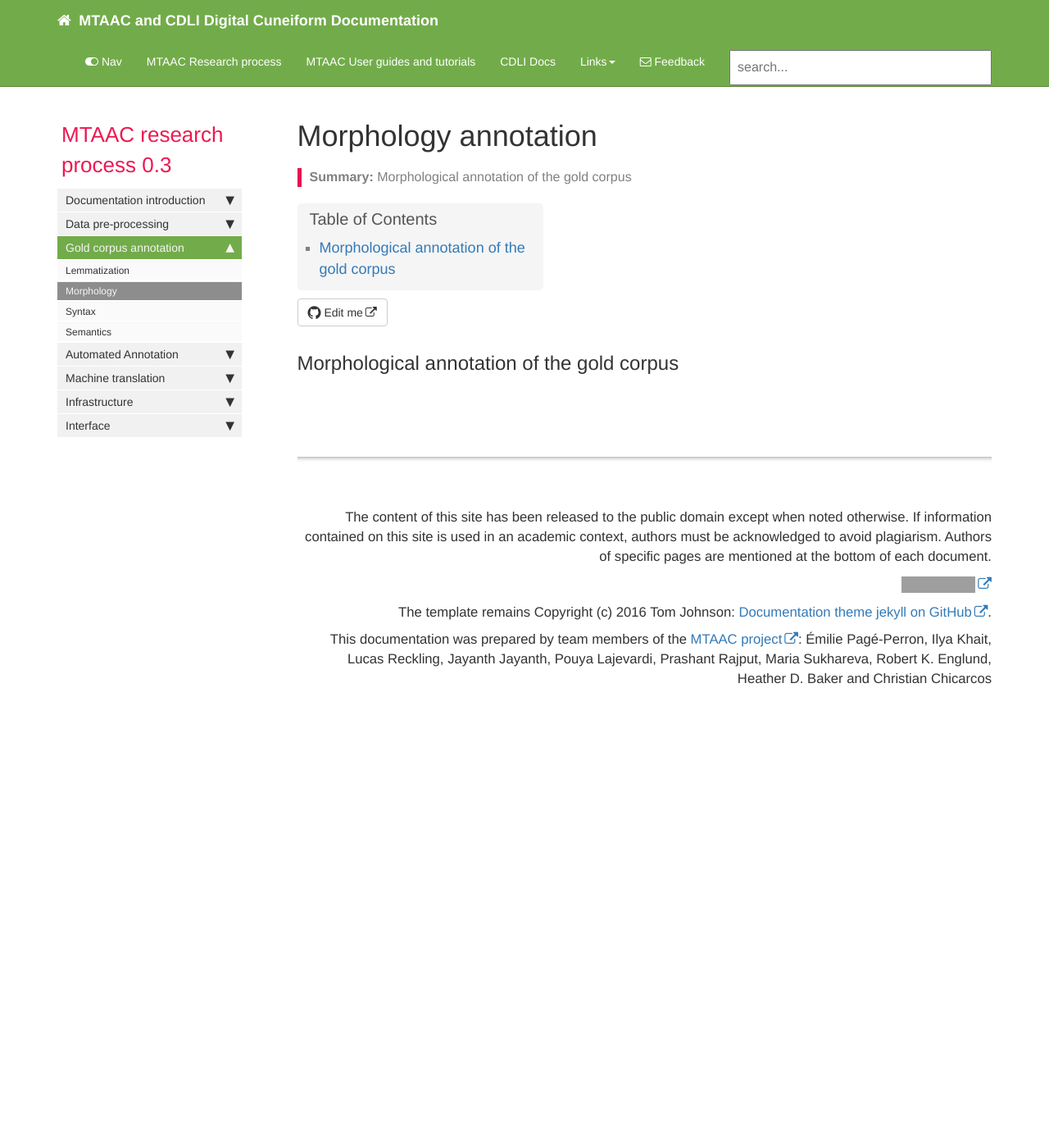
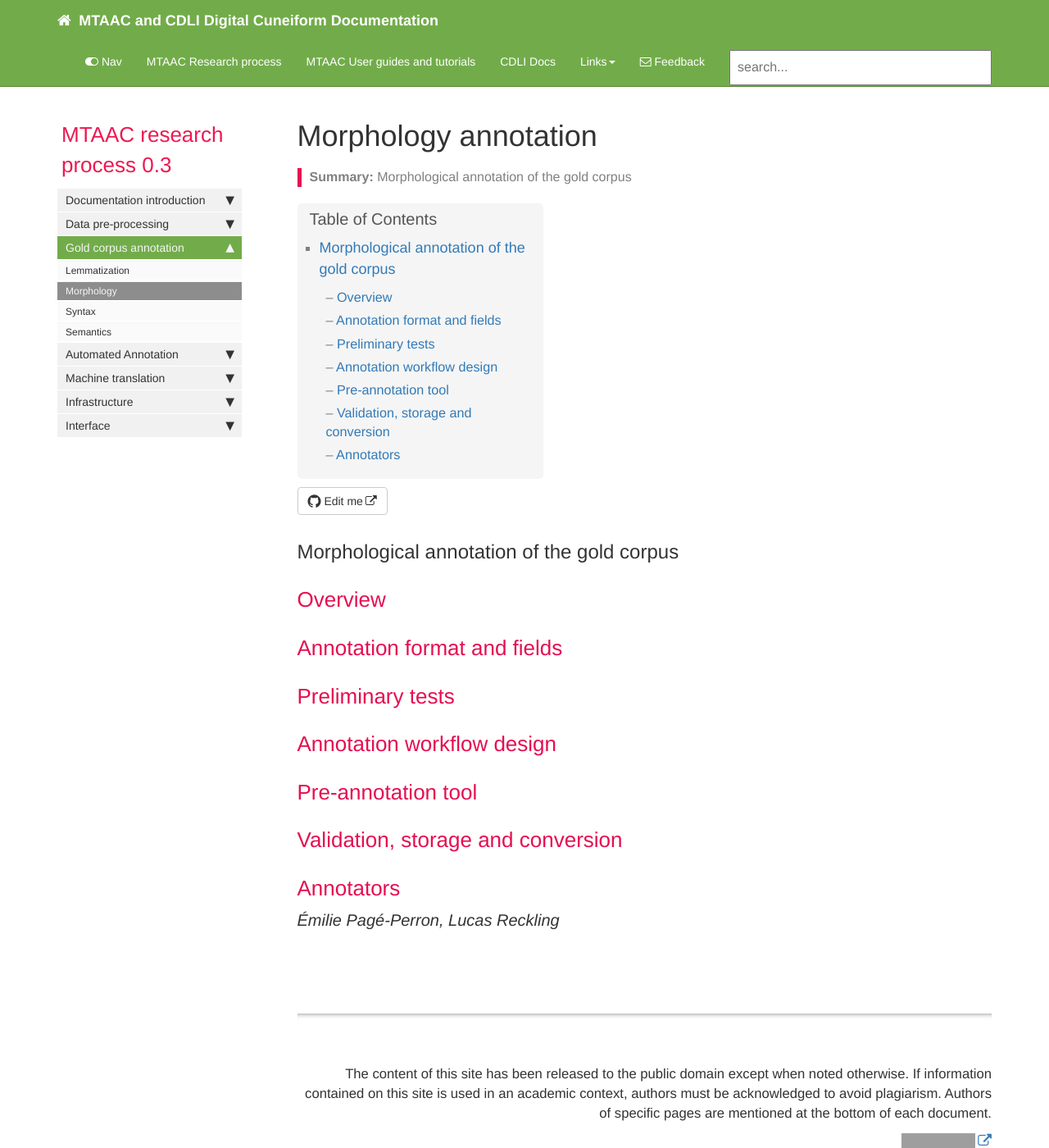
Before and after one commit to cdli-gh/cdli-gh.github.io, a Jekyll site: the page built from pages/research/research_morph_ann.md, in a window 1280 px wide and 1400 px high. Shown: the whole window at 82% size. Built offline with Jekyll 4.4.1, drawn with Linux system fonts in a browser that asks for light colours; nearby versions of some CDN libraries; comment, search, counter and statistics services are not loaded; grey boxes are pictures that could not be loaded.

Commit message:
Update research_morph_ann.md

```diff
--- a/pages/research/research_morph_ann.md
+++ b/pages/research/research_morph_ann.md
@@ -7,3 +7,28 @@ permalink: research_morph_ann.html
 folder: research
 ---
 ## Morphological annotation of the gold corpus
+
+### Overview
+
+
+### Annotation format and fields
+
+
+### Preliminary tests
+
+
+### Annotation workflow design
+
+
+### Pre-annotation tool
+
+
+### Validation, storage and conversion
+
+
+### Annotators
+
+
+
+
+*Émilie Pagé-Perron, Lucas Reckling*
```
